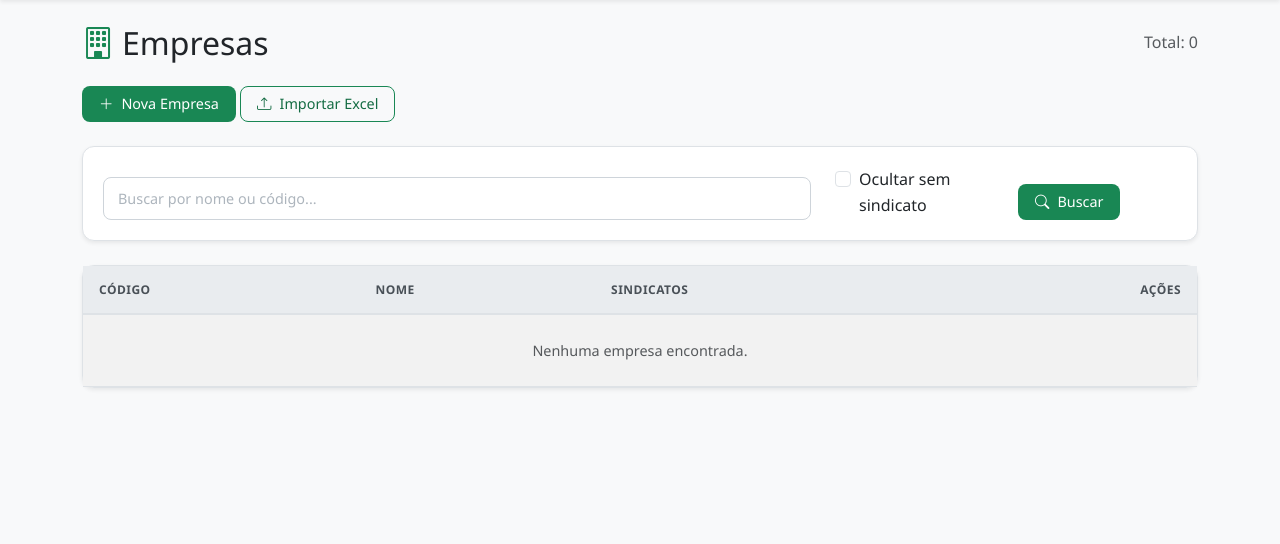
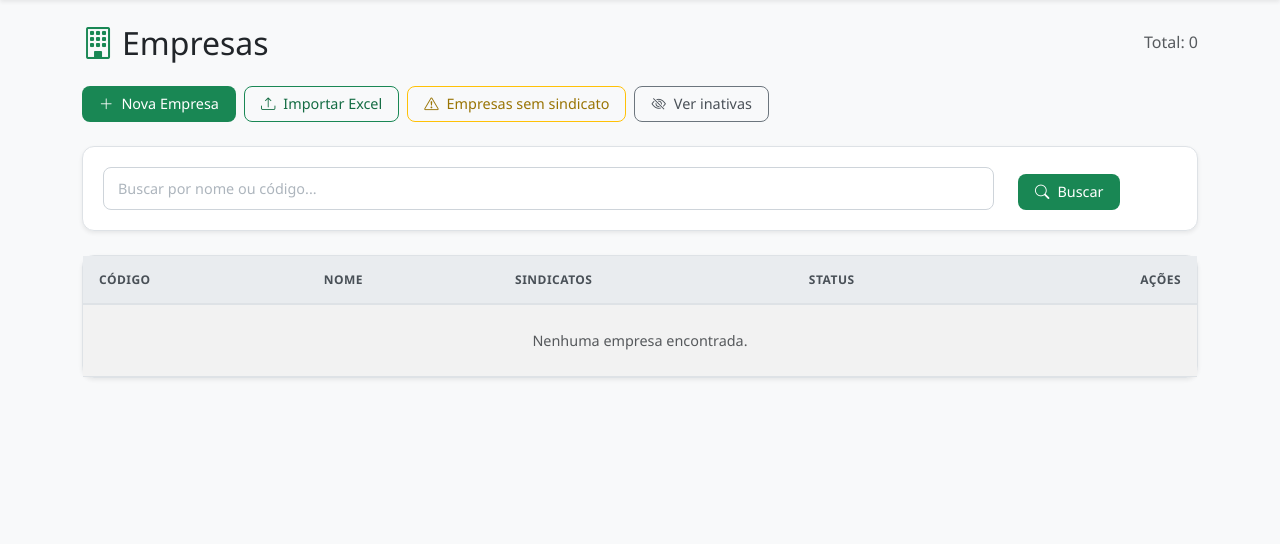
Before and after one commit to mazierogustavo50-maker/buscacct, a Django app: page /empresas/ in a window 1280 px wide. Shown: the part 109-653 px from the top of the page. Run offline with Django 5.2, Linux system fonts and the light colour scheme; the visitor is signed in with stand-in values (Sample User, id 1); data that the repository does not hold is empty.

Commit message:
feat: inativar/reativar empresa individualmente + botão empresas sem sindicato
- Adiciona campo 'ativo' no modelo Empresa com migration
- View lista_empresas: mostra apenas ativas por padrão, opção ?inativas=1
- Botão 'Empresas sem sindicato' filtra apenas empresas sem vínculo
- Botões Inativar/Reativar no detalhe da empresa
- Remove o checkbox 'Ocultar sem sindicato' anterior

```diff
--- a/cctcore/models.py
+++ b/cctcore/models.py
@@ -20,6 +20,7 @@ class Sindicato(models.Model):
 class Empresa(models.Model):
     codigo = models.CharField(max_length=20, db_index=True)
     nome = models.CharField(max_length=255)
+    ativo = models.BooleanField(default=True, db_index=True, verbose_name="Ativo")
 
     class Meta:
         verbose_name = "Empresa"
--- a/cctdashboard/urls.py
+++ b/cctdashboard/urls.py
@@ -19,6 +19,8 @@ urlpatterns = [
     path("empresas/<int:pk>/", views.detalhe_empresa, name="detalhe_empresa"),
     path("empresas/<int:pk>/editar/", views.editar_empresa, name="editar_empresa"),
     path("empresas/<int:pk>/excluir/", views.excluir_empresa, name="excluir_empresa"),
+    path("empresas/<int:pk>/inativar/", views.inativar_empresa, name="inativar_empresa"),
+    path("empresas/<int:pk>/reativar/", views.reativar_empresa, name="reativar_empresa"),
     # Filtro de empresas por sindicato + relatório PDF
     path("relatorio/empresas-por-sindicato/", views.filtrar_empresas_por_sindicato, name="filtro_empresas_por_sindicato"),
     path("relatorio/empresas-por-sindicato/pdf/", views.relatorio_empresas_sindicato_pdf, name="relatorio_empresas_sindicato_pdf"),
--- a/cctdashboard/views.py
+++ b/cctdashboard/views.py
@@ -256,17 +256,24 @@ def importar_sindicatos(request):
 
 @login_required
 def lista_empresas(request):
+    # Por padrao mostra apenas ativas; ?inativas=1 mostra apenas inativas
+    mostrar_inativas = request.GET.get("inativas", "").strip() == "1"
     queryset = Empresa.objects.all()
+    if mostrar_inativas:
+        queryset = queryset.filter(ativo=False)
+    else:
+        queryset = queryset.filter(ativo=True)
+
     q = request.GET.get("q", "").strip()
-    ocultar_sem_sindicato = request.GET.get("ocultar_sem_sindicato", "").strip() == "1"
+    sem_sindicato = request.GET.get("sem_sindicato", "").strip() == "1"
 
     if q:
         queryset = queryset.filter(
             Q(nome__icontains=q) | Q(codigo__icontains=q)
         )
 
-    if ocultar_sem_sindicato:
-        queryset = queryset.filter(sindicatos__isnull=False).distinct()
+    if sem_sindicato:
+        queryset = queryset.filter(sindicatos__isnull=True)
 
     paginator = Paginator(queryset, 20)
     page_number = request.GET.get("page")
@@ -275,7 +282,8 @@ def lista_empresas(request):
     context = {
         "page_obj": page_obj,
         "q": q,
-        "ocultar_sem_sindicato": ocultar_sem_sindicato,
+        "mostrar_inativas": mostrar_inativas,
+        "sem_sindicato": sem_sindicato,
     }
     return render(request, "cctdashboard/lista_empresas.html", context)
 
@@ -342,6 +350,26 @@ def excluir_empresa(request, pk):
         "voltar_url": "cctdashboard:detalhe_empresa",
         "voltar_pk": pk,
     })
+
+
+@login_required
+@require_POST
+def inativar_empresa(request, pk):
+    empresa = get_object_or_404(Empresa, pk=pk)
+    empresa.ativo = False
+    empresa.save(update_fields=["ativo"])
+    messages.success(request, "Empresa inativada com sucesso.")
+    return redirect("cctdashboard:detalhe_empresa", pk=pk)
+
+
+@login_required
+@require_POST
+def reativar_empresa(request, pk):
+    empresa = get_object_or_404(Empresa, pk=pk)
+    empresa.ativo = True
+    empresa.save(update_fields=["ativo"])
+    messages.success(request, "Empresa reativada com sucesso.")
+    return redirect("cctdashboard:detalhe_empresa", pk=pk)
 
 
 @login_required
--- a/templates/cctdashboard/lista_empresas.html
+++ b/templates/cctdashboard/lista_empresas.html
@@ -7,29 +7,35 @@
     <span class="text-muted">Total: {{ page_obj.paginator.count }}</span>
 </div>
 
-<div class="flex gap-2 mb-4">
+<div class="d-flex flex-wrap gap-2 mb-4">
     <a href="{% url 'cctdashboard:criar_empresa' %}" class="btn btn-success">
         <i class="bi bi-plus-lg me-1"></i>Nova Empresa
     </a>
     <a href="{% url 'cctdashboard:importar_empresas' %}" class="btn btn-outline-success">
         <i class="bi bi-upload me-1"></i>Importar Excel
     </a>
+    <a href="?sem_sindicato=1{% if q %}&q={{ q }}{% endif %}" class="btn btn-outline-warning">
+        <i class="bi bi-exclamation-triangle me-1"></i>Empresas sem sindicato
+    </a>
+    {% if mostrar_inativas %}
+    <a href="{% url 'cctdashboard:lista_empresas' %}" class="btn btn-outline-primary">
+        <i class="bi bi-check-circle me-1"></i>Ver ativas
+    </a>
+    {% else %}
+    <a href="?inativas=1{% if q %}&q={{ q }}{% endif %}" class="btn btn-outline-secondary">
+        <i class="bi bi-eye-slash me-1"></i>Ver inativas
+    </a>
+    {% endif %}
 </div>
 
 <div class="card shadow-sm mb-4">
     <div class="card-body">
         <form method="get" class="row g-4 align-items-end">
-            <div class="col-md-8">
+            <div class="col-md-10">
                 <input type="text" name="q" class="form-control" placeholder="Buscar por nome ou código..." value="{{ q }}">
             </div>
-            <div class="col-md-2">
-                <div class="form-check">
-                    <input class="form-check-input" type="checkbox" name="ocultar_sem_sindicato" id="ocultar_sem_sindicato" value="1" {% if ocultar_sem_sindicato %}checked{% endif %}>
-                    <label class="form-check-label" for="ocultar_sem_sindicato">
-                        Ocultar sem sindicato
-                    </label>
-                </div>
-            </div>
+            {% if mostrar_inativas %}<input type="hidden" name="inativas" value="1">{% endif %}
+            {% if sem_sindicato %}<input type="hidden" name="sem_sindicato" value="1">{% endif %}
             <div class="col-md-2 grid">
                 <button type="submit" class="btn btn-success"><i class="bi bi-search me-1"></i>Buscar</button>
             </div>
@@ -46,6 +52,7 @@
                         <th>Código</th>
                         <th>Nome</th>
                         <th>Sindicatos</th>
+                        <th>Status</th>
                         <th class="text-end">Ações</th>
                     </tr>
                 </thead>
@@ -55,6 +62,13 @@
                         <td class="font-monospace">{{ empresa.codigo }}</td>
                         <td>{{ empresa.nome }}</td>
                         <td>{{ empresa.sindicatos.count }}</td>
+                        <td>
+                            {% if empresa.ativo %}
+                            <span class="badge bg-success">Ativa</span>
+                            {% else %}
+                            <span class="badge bg-secondary">Inativa</span>
+                            {% endif %}
+                        </td>
                         <td class="text-end">
                             <a href="{% url 'cctdashboard:detalhe_empresa' empresa.pk %}" class="btn btn-sm btn-outline-primary">
                                 <i class="bi bi-eye me-1"></i>Ver
@@ -66,7 +80,7 @@
                     </tr>
                     {% empty %}
                     <tr>
-                        <td colspan="4" class="text-center text-muted py-4">Nenhuma empresa encontrada.</td>
+                        <td colspan="5" class="text-center text-muted py-4">Nenhuma empresa encontrada.</td>
                     </tr>
                     {% endfor %}
                 </tbody>
@@ -79,10 +93,10 @@
             <ul class="pagination justify-content-center mb-0">
                 {% if page_obj.has_previous %}
                 <li class="page-item">
-                    <a class="page-link" href="?page=1{% if q %}&q={{ q }}{% endif %}{% if ocultar_sem_sindicato %}&ocultar_sem_sindicato=1{% endif %}">&laquo;</a>
+                    <a class="page-link" href="?page=1{% if q %}&q={{ q }}{% endif %}{% if mostrar_inativas %}&inativas=1{% endif %}{% if sem_sindicato %}&sem_sindicato=1{% endif %}">&laquo;</a>
                 </li>
                 <li class="page-item">
-                    <a class="page-link" href="?page={{ page_obj.previous_page_number }}{% if q %}&q={{ q }}{% endif %}{% if ocultar_sem_sindicato %}&ocultar_sem_sindicato=1{% endif %}">&lsaquo;</a>
+                    <a class="page-link" href="?page={{ page_obj.previous_page_number }}{% if q %}&q={{ q }}{% endif %}{% if mostrar_inativas %}&inativas=1{% endif %}{% if sem_sindicato %}&sem_sindicato=1{% endif %}">&lsaquo;</a>
                 </li>
                 {% endif %}
                 <li class="page-item active">
@@ -90,10 +104,10 @@
                 </li>
                 {% if page_obj.has_next %}
                 <li class="page-item">
-                    <a class="page-link" href="?page={{ page_obj.next_page_number }}{% if q %}&q={{ q }}{% endif %}{% if ocultar_sem_sindicato %}&ocultar_sem_sindicato=1{% endif %}">&rsaquo;</a>
+                    <a class="page-link" href="?page={{ page_obj.next_page_number }}{% if q %}&q={{ q }}{% endif %}{% if mostrar_inativas %}&inativas=1{% endif %}{% if sem_sindicato %}&sem_sindicato=1{% endif %}">&rsaquo;</a>
                 </li>
                 <li class="page-item">
-                    <a class="page-link" href="?page={{ page_obj.paginator.num_pages }}{% if q %}&q={{ q }}{% endif %}{% if ocultar_sem_sindicato %}&ocultar_sem_sindicato=1{% endif %}">&raquo;</a>
+                    <a class="page-link" href="?page={{ page_obj.paginator.num_pages }}{% if q %}&q={{ q }}{% endif %}{% if mostrar_inativas %}&inativas=1{% endif %}{% if sem_sindicato %}&sem_sindicato=1{% endif %}">&raquo;</a>
                 </li>
                 {% endif %}
             </ul>
```
Also changed, not shown: templates/cctdashboard/detalhe_empresa.html (+11 -0 lines), cctcore/migrations/0008_empresa_ativo.py (added).
